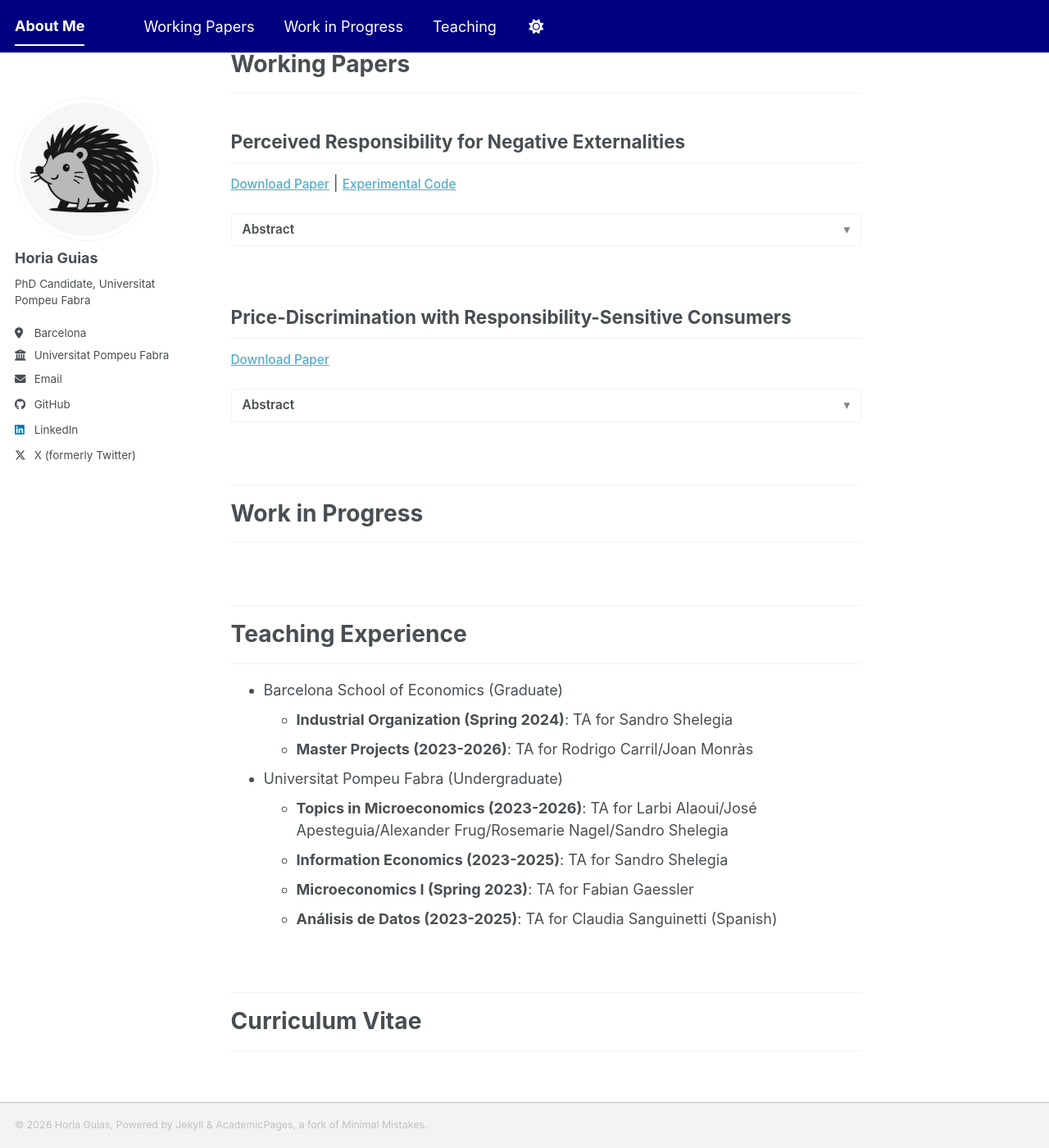
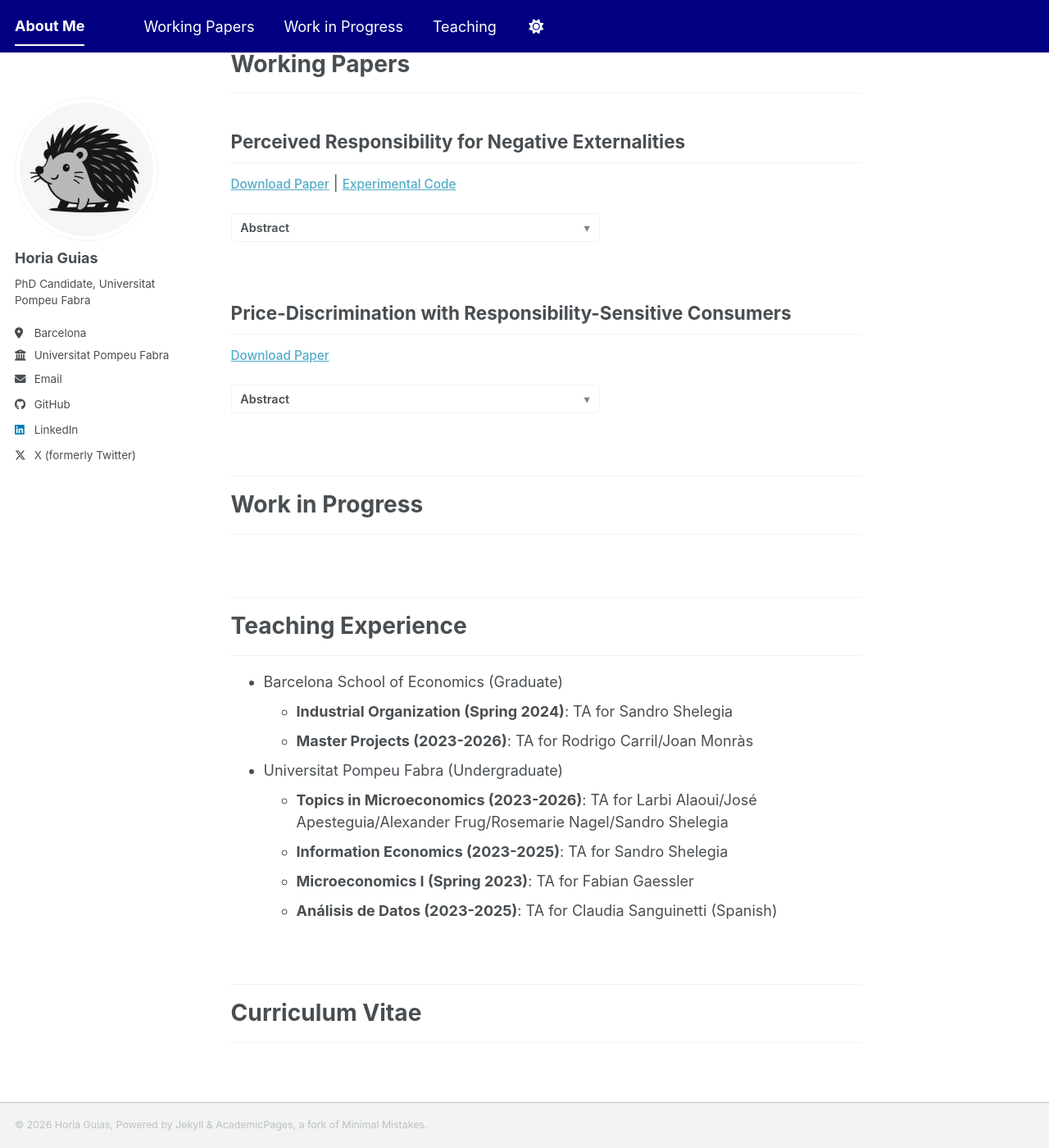
Before and after one commit to horiaguias/horiaguias.github.io, a Jekyll site: the page built from _pages/about.md, in a window 1280 px wide and 1400 px high, scrolled down 263 px. Shown: the whole window at 82% size. Built offline with Jekyll 4.4.1, drawn with Linux system fonts in a browser that asks for light colours; a style sheet for code colours, icons or effects is not loaded.

Commit message:
Modification CSS

```diff
--- a/_sass/layout/_page.scss
+++ b/_sass/layout/_page.scss
@@ -425,7 +425,9 @@ details {
   transition: all 0.25s ease-in-out;
   overflow: hidden;
 
-  /* Card elevation and border highlight when expanded */
+  /* 1. REDUCE CARD WIDTH */
+  max-width: 450px; /* Limits maximum width of the expander box */
+
   &[open] {
     box-shadow: 0 4px 12px rgba(0, 0, 0, 0.06);
 
@@ -433,7 +435,6 @@ details {
       border-bottom: 1px solid var(--global-border-color);
       background-color: rgba(0, 0, 0, 0.025);
 
-      /* Rotate indicator arrow 180 degrees when open */
       &::after {
         transform: rotate(180deg);
       }
@@ -444,15 +445,14 @@ details {
     display: flex;
     align-items: center;
     justify-content: space-between;
-    padding: 0.5em 0.85em;
-    font-size: 0.85rem;
+    padding: 0.4em 0.75em;
+    font-size: 0.8rem;
     font-weight: 600;
     cursor: pointer;
     user-select: none;
-    list-style: none; /* Hide default browser triangle */
+    list-style: none;
     transition: background-color 0.2s ease, color 0.2s ease;
 
-    /* Hide default browser triangle in WebKit */
     &::-webkit-details-marker {
       display: none;
     }
@@ -462,32 +462,20 @@ details {
       color: var(--global-theme-color, #000);
     }
 
-    /* Slick animated arrow icon */
     &::after {
       content: "▾";
-      font-size: 0.85rem;
+      font-size: 0.8rem;
       transition: transform 0.25s ease-in-out;
       opacity: 0.7;
     }
   }
 
-  /* Expandable abstract content with subtle fade-in animation */
+  /* 2. REDUCE ABSTRACT FONT SIZE */
   p {
-    padding: 0.85em 1em;
+    padding: 0.75em 0.9em;
     margin: 0 !important;
-    font-size: 0.88rem;
-    line-height: 1.55;
+    font-size: 0.78rem; /* Reduced font size (default body is 1em / 0.88rem) */
+    line-height: 1.5;
     animation: abstractFadeIn 0.3s ease-out;
   }
 }
-
-@keyframes abstractFadeIn {
-  from {
-    opacity: 0;
-    transform: translateY(-4px);
-  }
-  to {
-    opacity: 1;
-    transform: translateY(0);
-  }
-}
```
